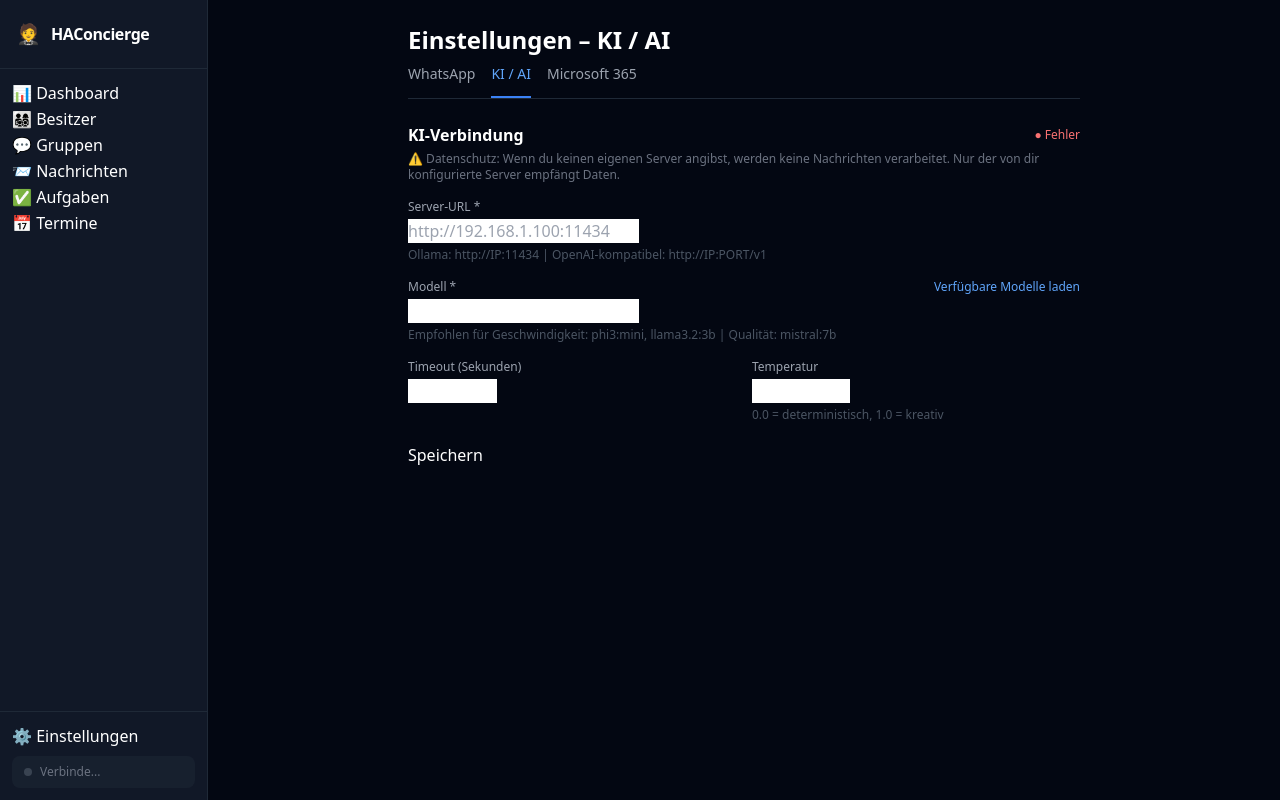
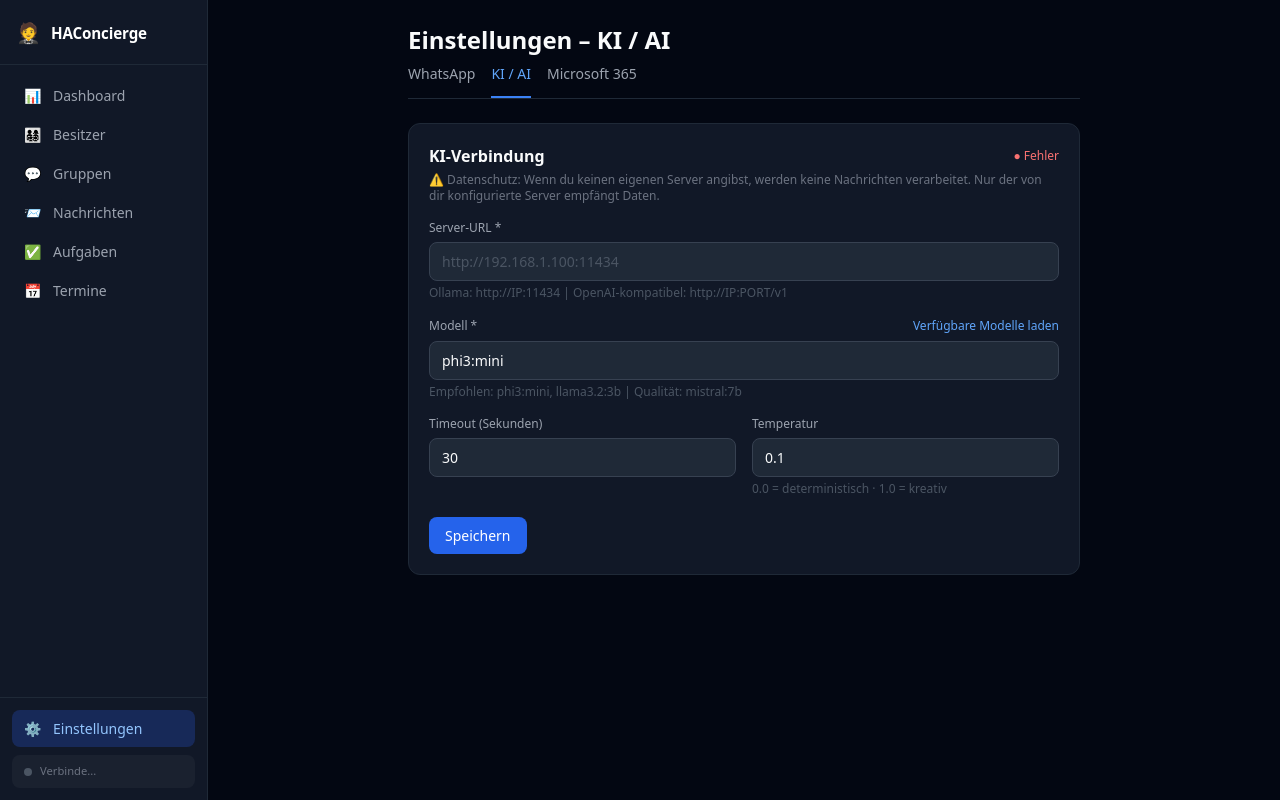
Before and after one commit to CoreTex/haconcierge, a FastAPI app: page /settings/ai in a window 1280 px wide. Run offline with FastAPI, Linux system fonts and the light colour scheme; data that the repository does not hold is empty; parts of the project's set-up code (start-up, migrations or seed data) failed here and were passed over; some libraries are stand-ins or nearby versions.

Commit message:
fix: Replace @apply with plain CSS to fix unstyled inputs/buttons
Tailwind CDN does not reliably process @apply in <style> tags, causing
inputs to show white browser-default backgrounds and buttons to render
as unstyled text.

- base.html: replaced all @apply rules with equivalent plain CSS;
  also replaced Tailwind utility classes in the sidebar layout with
  inline styles for guaranteed rendering
- Added -webkit-autofill override so browser autofill doesn't flash white
- settings_ai.html: converted hx-put form to pure JS fetch (no htmx
  submit that would swap JSON into the form innerHTML)
- settings_o365.html: same – pure JS submit, raw CSS info box

Bump to 1.0.3.

Co-Authored-By: Claude Sonnet 4.6 <noreply@anthropic.com>

```diff
--- a/haconcierge/config.yaml
+++ b/haconcierge/config.yaml
@@ -1,6 +1,6 @@
 ---
 name: HAConcierge
-version: "1.0.2"
+version: "1.0.3"
 slug: haconcierge
 description: "WhatsApp AI Concierge - Nachrichten, Termine und Aufgaben fuer Home Assistant"
 url: https://github.com/CoreTex/haconcierge
--- a/haconcierge/rootfs/app/backend/templates/base.html
+++ b/haconcierge/rootfs/app/backend/templates/base.html
@@ -1,5 +1,5 @@
 <!DOCTYPE html>
-<html lang="de" class="h-full bg-gray-950">
+<html lang="de" style="height:100%;background:#030712">
 <head>
   <meta charset="UTF-8">
   <meta name="viewport" content="width=device-width, initial-scale=1.0">
@@ -9,24 +9,132 @@
   <script src="https://unpkg.com/htmx.org@2.0.3"></script>
   <script src="https://unpkg.com/htmx.org@2.0.3/dist/ext/json-enc.js"></script>
   <style>
-    .nav-link { @apply flex items-center gap-3 px-3 py-2 rounded-lg text-gray-400 hover:bg-gray-800 hover:text-white transition-colors text-sm; }
-    .nav-link.active { @apply bg-blue-900/60 text-blue-300 font-medium; }
-    .card { @apply bg-gray-900 border border-gray-800 rounded-xl p-5; }
-    .card-hover { @apply bg-gray-900 border border-gray-800 rounded-xl p-4 hover:border-gray-700 transition-colors; }
-    .btn-primary { @apply bg-blue-600 hover:bg-blue-700 active:bg-blue-800 text-white px-4 py-2 rounded-lg text-sm font-medium transition-colors disabled:opacity-50 disabled:cursor-not-allowed; }
-    .btn-secondary { @apply bg-gray-700 hover:bg-gray-600 active:bg-gray-500 text-white px-4 py-2 rounded-lg text-sm font-medium transition-colors; }
-    .btn-danger { @apply bg-red-700/80 hover:bg-red-600 active:bg-red-700 text-white px-3 py-1.5 rounded-lg text-xs font-medium transition-colors; }
-    .input { @apply bg-gray-800 border border-gray-700 text-white rounded-lg px-3 py-2 text-sm focus:outline-none focus:ring-1 focus:ring-blue-500 focus:border-blue-500 w-full placeholder-gray-600 transition-colors; }
-    .badge-green { @apply inline-flex items-center px-2 py-0.5 rounded-md text-xs font-medium bg-green-900/60 text-green-300 border border-green-800/40; }
-    .badge-yellow { @apply inline-flex items-center px-2 py-0.5 rounded-md text-xs font-medium bg-yellow-900/60 text-yellow-300 border border-yellow-800/40; }
-    .badge-red { @apply inline-flex items-center px-2 py-0.5 rounded-md text-xs font-medium bg-red-900/60 text-red-300 border border-red-800/40; }
-    .badge-blue { @apply inline-flex items-center px-2 py-0.5 rounded-md text-xs font-medium bg-blue-900/60 text-blue-300 border border-blue-800/40; }
-    .skeleton { @apply bg-gray-800 rounded-lg animate-pulse; }
-    .divider { @apply border-t border-gray-800; }
-    .stat-card { @apply card flex flex-col gap-1; }
+    /* Component classes using plain CSS – avoids @apply CDN timing issues */
+
+    *, *::before, *::after { box-sizing: border-box; }
+
+    .nav-link {
+      display: flex; align-items: center; gap: 0.75rem;
+      padding: 0.5rem 0.75rem; border-radius: 0.5rem;
+      color: #9ca3af; font-size: 0.875rem; text-decoration: none;
+      transition: background-color 0.15s, color 0.15s;
+    }
+    .nav-link:hover { background-color: #1f2937; color: #fff; }
+    .nav-link.active { background-color: rgba(30,58,138,0.5); color: #93c5fd; font-weight: 500; }
+
+    .card {
+      background-color: #111827; border: 1px solid #1f2937;
+      border-radius: 0.75rem; padding: 1.25rem;
+    }
+    .card-hover {
+      background-color: #111827; border: 1px solid #1f2937;
+      border-radius: 0.75rem; padding: 1rem;
+      transition: border-color 0.15s;
+    }
+    .card-hover:hover { border-color: #374151; }
+    .stat-card {
+      background-color: #111827; border: 1px solid #1f2937;
+      border-radius: 0.75rem; padding: 1.25rem;
+      display: flex; flex-direction: column; gap: 0.25rem;
+    }
+
+    .btn-primary {
+      display: inline-flex; align-items: center; justify-content: center;
+      background-color: #2563eb; color: #fff;
+      padding: 0.5rem 1rem; border-radius: 0.5rem;
+      font-size: 0.875rem; font-weight: 500; border: none;
+      cursor: pointer; transition: background-color 0.15s;
+      text-decoration: none;
+    }
+    .btn-primary:hover { background-color: #1d4ed8; }
+    .btn-primary:active { background-color: #1e40af; }
+    .btn-primary:disabled { opacity: 0.5; cursor: not-allowed; }
+
+    .btn-secondary {
+      display: inline-flex; align-items: center; justify-content: center;
+      background-color: #374151; color: #fff;
+      padding: 0.5rem 1rem; border-radius: 0.5rem;
+      font-size: 0.875rem; font-weight: 500; border: none;
+      cursor: pointer; transition: background-color 0.15s;
+      text-decoration: none;
+    }
+    .btn-secondary:hover { background-color: #4b5563; }
+    .btn-secondary:active { background-color: #6b7280; }
+
+    .btn-danger {
+      display: inline-flex; align-items: center; justify-content: center;
+      background-color: rgba(185,28,28,0.85); color: #fff;
+      padding: 0.375rem 0.75rem; border-radius: 0.5rem;
+      font-size: 0.75rem; font-weight: 500; border: none;
+      cursor: pointer; transition: background-color 0.15s;
+    }
+    .btn-danger:hover { background-color: #dc2626; }
+
+    .input {
+      background-color: #1f2937 !important;
+      border: 1px solid #374151;
+      color: #f9fafb !important;
+      border-radius: 0.5rem;
+      padding: 0.5rem 0.75rem;
+      font-size: 0.875rem;
+      width: 100%;
+      outline: none;
+      transition: border-color 0.15s, box-shadow 0.15s;
+      -webkit-appearance: none;
+      appearance: none;
+    }
+    .input::placeholder { color: #4b5563; }
+    .input:focus { border-color: #3b82f6; box-shadow: 0 0 0 2px rgba(59,130,246,0.2); }
+    .input:-webkit-autofill,
+    .input:-webkit-autofill:hover,
+    .input:-webkit-autofill:focus {
+      -webkit-box-shadow: 0 0 0 1000px #1f2937 inset !important;
+      -webkit-text-fill-color: #f9fafb !important;
+      caret-color: #f9fafb;
+    }
+    select.input { background-image: none; }
+
+    .badge-green {
+      display: inline-flex; align-items: center;
+      padding: 0.125rem 0.5rem; border-radius: 0.375rem;
+      font-size: 0.75rem; font-weight: 500;
+      background-color: rgba(20,83,45,0.5); color: #86efac;
+      border: 1px solid rgba(22,101,52,0.35);
+    }
+    .badge-yellow {
+      display: inline-flex; align-items: center;
+      padding: 0.125rem 0.5rem; border-radius: 0.375rem;
+      font-size: 0.75rem; font-weight: 500;
+      background-color: rgba(113,63,18,0.5); color: #fde047;
+      border: 1px solid rgba(133,77,14,0.35);
+    }
+    .badge-red {
+      display: inline-flex; align-items: center;
+      padding: 0.125rem 0.5rem; border-radius: 0.375rem;
+      font-size: 0.75rem; font-weight: 500;
+      background-color: rgba(127,29,29,0.5); color: #fca5a5;
+      border: 1px solid rgba(153,27,27,0.35);
+    }
+    .badge-blue {
+      display: inline-flex; align-items: center;
+      padding: 0.125rem 0.5rem; border-radius: 0.375rem;
+      font-size: 0.75rem; font-weight: 500;
+      background-color: rgba(30,58,138,0.5); color: #93c5fd;
+      border: 1px solid rgba(30,64,175,0.35);
+    }
+
+    .skeleton {
+      background-color: #1f2937; border-radius: 0.5rem;
+      animation: ha-pulse 1.8s ease-in-out infinite;
+    }
+    @keyframes ha-pulse { 0%,100%{opacity:1} 50%{opacity:.4} }
+
+    /* Toast animation */
+    .toast-enter { animation: toastIn 0.2s ease; }
+    @keyframes toastIn { from{opacity:0;transform:translateY(-8px)} to{opacity:1;transform:translateY(0)} }
   </style>
   <script>
-    tailwind.config = { darkMode: 'class', theme: { extend: {} } }
+    tailwind.config = { darkMode: 'class' }
 
     // HA Ingress: prefix all fetch/htmx calls with the proxy path
     const INGRESS = "{{ ingress_path }}";
@@ -44,75 +152,81 @@
 
     function showToast(msg, type = 'success') {
       const t = document.createElement('div');
-      t.className = [
-        'fixed top-4 right-4 z-50 px-4 py-3 rounded-xl text-sm font-medium shadow-2xl',
-        'border transition-all duration-200',
-        type === 'success'
-          ? 'bg-gray-900 border-green-700 text-green-300'
-          : 'bg-gray-900 border-red-700 text-red-300'
-      ].join(' ');
-      t.textContent = (type === 'success' ? '✓ ' : '✗ ') + msg;
+      const isSuccess = type === 'success';
+      t.style.cssText = [
+        'position:fixed;top:1rem;right:1rem;z-index:9999',
+        'padding:0.75rem 1rem;border-radius:0.75rem',
+        'font-size:0.875rem;font-weight:500;',
+        'box-shadow:0 4px 24px rgba(0,0,0,0.5)',
+        'border:1px solid ' + (isSuccess ? '#166534' : '#991b1b'),
+        'background-color:#111827',
+        'color:' + (isSuccess ? '#86efac' : '#fca5a5'),
+        'transition:opacity 0.2s',
+      ].join(';');
+      t.className = 'toast-enter';
+      t.textContent = (isSuccess ? '✓  ' : '✗  ') + msg;
       document.body.appendChild(t);
-      setTimeout(() => { t.style.opacity = '0'; setTimeout(() => t.remove(), 200); }, 3000);
+      setTimeout(() => { t.style.opacity = '0'; setTimeout(() => t.remove(), 250); }, 3000);
     }
 
-    document.addEventListener('htmx:responseError', e => showToast('Server-Fehler: ' + e.detail.xhr.status, 'error'));
+    document.addEventListener('htmx:responseError', e =>
+      showToast('Server-Fehler ' + e.detail.xhr.status, 'error'));
   </script>
 </head>
-<body class="h-full text-white">
-<div class="flex h-screen overflow-hidden">
+<body style="height:100%;color:#f9fafb;margin:0">
+<div style="display:flex;height:100vh;overflow:hidden">
+
   <!-- Sidebar -->
-  <aside class="w-52 bg-gray-900 border-r border-gray-800 flex flex-col shrink-0">
+  <aside style="width:208px;background:#111827;border-right:1px solid #1f2937;display:flex;flex-direction:column;flex-shrink:0">
     <!-- Logo -->
-    <div class="flex items-center gap-2.5 px-4 py-5 border-b border-gray-800">
-      <span class="text-xl">🤵</span>
-      <span class="font-bold text-base text-white tracking-tight">HAConcierge</span>
+    <div style="display:flex;align-items:center;gap:10px;padding:18px 16px 16px;border-bottom:1px solid #1f2937">
+      <span style="font-size:1.25rem">🤵</span>
+      <span style="font-weight:700;font-size:0.95rem;color:#fff;letter-spacing:-0.01em">HAConcierge</span>
     </div>
 
     <!-- Navigation -->
-    <nav class="flex-1 flex flex-col gap-0.5 p-3 overflow-y-auto">
+    <nav style="flex:1;display:flex;flex-direction:column;gap:2px;padding:12px;overflow-y:auto">
       <a href="{{ ingress_path }}/" class="nav-link {% if page == 'dashboard' %}active{% endif %}">
-        <span class="text-base">📊</span> Dashboard
+        <span>📊</span> Dashboard
       </a>
       <a href="{{ ingress_path }}/owners" class="nav-link {% if page == 'owners' %}active{% endif %}">
-        <span class="text-base">👨‍👩‍👧‍👦</span> Besitzer
+        <span>👨‍👩‍👧‍👦</span> Besitzer
       </a>
       <a href="{{ ingress_path }}/groups" class="nav-link {% if page == 'groups' %}active{% endif %}">
-        <span class="text-base">💬</span> Gruppen
+        <span>💬</span> Gruppen
       </a>
       <a href="{{ ingress_path }}/messages" class="nav-link {% if page == 'messages' %}active{% endif %}">
-        <span class="text-base">📨</span> Nachrichten
+        <span>📨</span> Nachrichten
       </a>
       <a href="{{ ingress_path }}/tasks" class="nav-link {% if page == 'tasks' %}active{% endif %}">
-        <span class="text-base">✅</span> Aufgaben
+        <span>✅</span> Aufgaben
       </a>
       <a href="{{ ingress_path }}/appointments" class="nav-link {% if page == 'appointments' %}active{% endif %}">
-        <span class="text-base">📅</span> Termine
+        <span>📅</span> Termine
       </a>
     </nav>
 
-    <!-- Bottom: Settings + WA Status -->
-    <div class="p-3 border-t border-gray-800 space-y-2">
+    <!-- Bottom -->
+    <div style="padding:12px;border-top:1px solid #1f2937;display:flex;flex-direction:column;gap:8px">
       <a href="{{ ingress_path }}/settings/whatsapp" class="nav-link {% if page == 'settings' %}active{% endif %}">
-        <span class="text-base">⚙️</span> Einstellungen
+        <span>⚙️</span> Einstellungen
       </a>
-      <div id="wa-status" class="px-3 py-2 rounded-lg bg-gray-800/50">
-        <div class="flex items-center gap-2">
-          <div class="w-2 h-2 rounded-full bg-gray-600 animate-pulse"></div>
-          <span class="text-xs text-gray-500">Verbinde...</span>
+      <div id="wa-status" style="padding:8px 12px;border-radius:8px;background:rgba(255,255,255,0.04)">
+        <div style="display:flex;align-items:center;gap:8px">
+          <div style="width:8px;height:8px;border-radius:50%;background:#4b5563"></div>
+          <span style="font-size:0.7rem;color:#6b7280">Verbinde...</span>
         </div>
       </div>
     </div>
   </aside>
 
   <!-- Main content -->
-  <main class="flex-1 overflow-y-auto bg-gray-950 p-6">
+  <main style="flex:1;overflow-y:auto;background:#030712;padding:1.5rem">
     {% block content %}{% endblock %}
   </main>
 </div>
 
 <script>
-  // WA status in sidebar – pure JS polling, no htmx
   async function refreshWAStatus() {
     try {
       const r = await apiFetch('/api/whatsapp/status');
@@ -120,17 +234,17 @@
       const el = document.getElementById('wa-status');
       if (!el) return;
       if (s.connected) {
-        el.innerHTML = `<div class="flex items-center gap-2">
-          <div class="w-2 h-2 rounded-full bg-green-500"></div>
-          <span class="text-xs text-green-400">Verbunden${s.phone ? ' (+' + s.phone + ')' : ''}</span>
+        el.innerHTML = `<div style="display:flex;align-items:center;gap:8px">
+          <div style="width:8px;height:8px;border-radius:50%;background:#22c55e"></div>
+          <span style="font-size:0.7rem;color:#4ade80">Verbunden${s.phone ? ' (+' + s.phone + ')' : ''}</span>
         </div>`;
       } else {
-        el.innerHTML = `<div class="flex items-center gap-2">
-          <div class="w-2 h-2 rounded-full bg-red-500"></div>
-          <span class="text-xs text-red-400">${s.status || 'Getrennt'}</span>
+        el.innerHTML = `<div style="display:flex;align-items:center;gap:8px">
+          <div style="width:8px;height:8px;border-radius:50%;background:#ef4444"></div>
+          <span style="font-size:0.7rem;color:#f87171">${s.status || 'Getrennt'}</span>
         </div>`;
       }
-    } catch { /* bridge not ready yet */ }
+    } catch { /* bridge not ready */ }
   }
   refreshWAStatus();
   setInterval(refreshWAStatus, 30000);
--- a/haconcierge/rootfs/app/backend/templates/pages/settings_ai.html
+++ b/haconcierge/rootfs/app/backend/templates/pages/settings_ai.html
@@ -19,35 +19,33 @@
       Nur der von dir konfigurierte Server empfängt Daten.
     </p>
 
-    <form id="ai-form" hx-put="/api/settings/ai" hx-ext="json-enc"
-          hx-on::after-request="showToast('KI-Einstellungen gespeichert'); checkAIHealth()">
+    <form id="ai-form">
       <div class="space-y-4">
         <div>
-          <label class="text-xs text-gray-400 mb-1 block">Server-URL *</label>
-          <input type="url" name="ai_base_url" id="ai-url" class="input"
-                 placeholder="http://192.168.1.100:11434">
+          <label class="text-xs text-gray-400 mb-1.5 block font-medium">Server-URL *</label>
+          <input type="url" name="ai_base_url" id="ai-url" class="input" placeholder="http://192.168.1.100:11434">
           <p class="text-xs text-gray-600 mt-1">Ollama: http://IP:11434 | OpenAI-kompatibel: http://IP:PORT/v1</p>
         </div>
         <div>
-          <div class="flex items-center justify-between mb-1">
-            <label class="text-xs text-gray-400">Modell *</label>
-            <button type="button" class="text-xs text-blue-400 hover:text-blue-300"
-                    onclick="loadModels()">Verfügbare Modelle laden</button>
+          <div class="flex items-center justify-between mb-1.5">
+            <label class="text-xs text-gray-400 font-medium">Modell *</label>
+            <button type="button" onclick="loadModels()" style="font-size:0.75rem;color:#60a5fa;background:none;border:none;cursor:pointer;padding:0">
+              Verfügbare Modelle laden
+            </button>
           </div>
           <input type="text" name="ai_model" id="ai-model" class="input" placeholder="phi3:mini">
-          <div id="model-list" class="mt-1 flex flex-wrap gap-1 hidden"></div>
-          <p class="text-xs text-gray-600 mt-1">Empfohlen für Geschwindigkeit: phi3:mini, llama3.2:3b | Qualität: mistral:7b</p>
+          <div id="model-list" class="mt-2 flex flex-wrap gap-1 hidden"></div>
+          <p class="text-xs text-gray-600 mt-1">Empfohlen: phi3:mini, llama3.2:3b | Qualität: mistral:7b</p>
         </div>
         <div class="grid grid-cols-2 gap-4">
           <div>
-            <label class="text-xs text-gray-400 mb-1 block">Timeout (Sekunden)</label>
+            <label class="text-xs text-gray-400 mb-1.5 block font-medium">Timeout (Sekunden)</label>
             <input type="number" name="ai_timeout" id="ai-timeout" class="input" value="30" min="5" max="120">
           </div>
           <div>
-            <label class="text-xs text-gray-400 mb-1 block">Temperatur</label>
-            <input type="number" name="ai_temperature" id="ai-temp" class="input"
-                   value="0.1" step="0.05" min="0" max="1">
-            <p class="text-xs text-gray-600 mt-1">0.0 = deterministisch, 1.0 = kreativ</p>
+            <label class="text-xs text-gray-400 mb-1.5 block font-medium">Temperatur</label>
+            <input type="number" name="ai_temperature" id="ai-temp" class="input" value="0.1" step="0.05" min="0" max="1">
+            <p class="text-xs text-gray-600 mt-1">0.0 = deterministisch · 1.0 = kreativ</p>
           </div>
         </div>
       </div>
@@ -65,16 +63,41 @@
     checkAIHealth();
   });
 
+  document.getElementById('ai-form').addEventListener('submit', async (e) => {
+    e.preventDefault();
+    const fd = new FormData(e.target);
+    const btn = e.target.querySelector('[type=submit]');
+    btn.disabled = true;
+    try {
+      const r = await apiFetch('/api/settings/ai', {
+        method: 'PUT',
+        headers: {'Content-Type': 'application/json'},
+        body: JSON.stringify({
+          ai_base_url: fd.get('ai_base_url'),
+          ai_model: fd.get('ai_model'),
+          ai_timeout: fd.get('ai_timeout'),
+          ai_temperature: fd.get('ai_temperature'),
+        })
+      });
+      if (r.ok) { showToast('KI-Einstellungen gespeichert'); checkAIHealth(); }
+      else showToast('Fehler beim Speichern', 'error');
+    } catch { showToast('Netzwerkfehler', 'error'); }
+    btn.disabled = false;
+  });
+
   async function checkAIHealth() {
     const el = document.getElementById('ai-health');
     el.textContent = 'Prüfe...';
+    el.style.color = '#6b7280';
     try {
       const resp = await apiFetch('/api/settings/ai/health');
       const data = await resp.json();
-      el.innerHTML = data.ok
-        ? '<span class="text-green-400">● Verbunden</span>'
-        : '<span class="text-red-400">● Nicht erreichbar</span>';
-    } catch { el.innerHTML = '<span class="text-red-400">● Fehler</span>'; }
+      el.style.color = data.ok ? '#4ade80' : '#f87171';
+      el.textContent = data.ok ? '● Verbunden' : '● Nicht erreichbar';
+    } catch {
+      el.style.color = '#f87171';
+      el.textContent = '● Fehler';
+    }
   }
 
   async function loadModels() {
@@ -84,11 +107,15 @@
     try {
       const resp = await apiFetch('/api/settings/ai/models');
       const data = await resp.json();
-      listEl.innerHTML = data.models.map(m =>
-        `<button type="button" onclick="document.getElementById('ai-model').value='${m}'"
-                 class="badge-blue cursor-pointer hover:bg-blue-800 text-xs">${m}</button>`
-      ).join('') || '<span class="text-xs text-gray-500">Keine Modelle gefunden</span>';
-    } catch { listEl.innerHTML = '<span class="text-xs text-red-400">Fehler beim Laden</span>'; }
+      if (data.models?.length) {
+        listEl.innerHTML = data.models.map(m =>
+          `<button type="button" onclick="document.getElementById('ai-model').value='${m}'"
+                   class="badge-blue" style="cursor:pointer">${m}</button>`
+        ).join('');
+      } else {
+        listEl.innerHTML = '<span class="text-xs text-gray-500">Keine Modelle gefunden</span>';
+      }
+    } catch { listEl.innerHTML = '<span class="text-xs" style="color:#f87171">Fehler beim Laden</span>'; }
   }
 </script>
 {% endblock %}
```
Also changed, not shown: haconcierge/rootfs/app/backend/templates/pages/settings_o365.html (+37 -22 lines).
